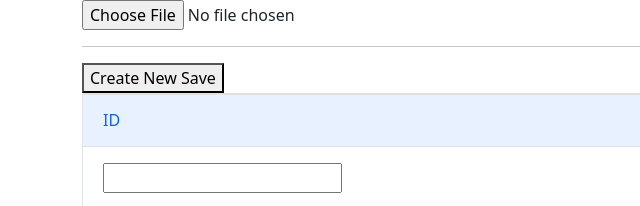
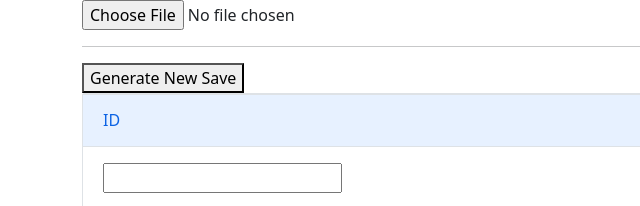
Before and after one commit to Fondant/DarkRevivalUtilities, a plain HTML site: page index.html in a window 1280 px wide. Shown: the top 206 px of the page, 0-640 px from the left. Drawn offline with nearby package versions, Linux system fonts and the light colour scheme.

Commit message:
changed name of button for clairity
changed name of the Generate button to Generate from create since it seemed confusing

```diff
--- a/index.html
+++ b/index.html
@@ -17,7 +17,7 @@
 		<form>
 			<input id="upload" type="file" accept=".save, .game, .json">
 			<hr>
-			<button>Create New Save</button>
+			<button id="generateNewSave">Generate New Save</button>
 		</form>
 	</div>
 	<div class="accordion">
```
